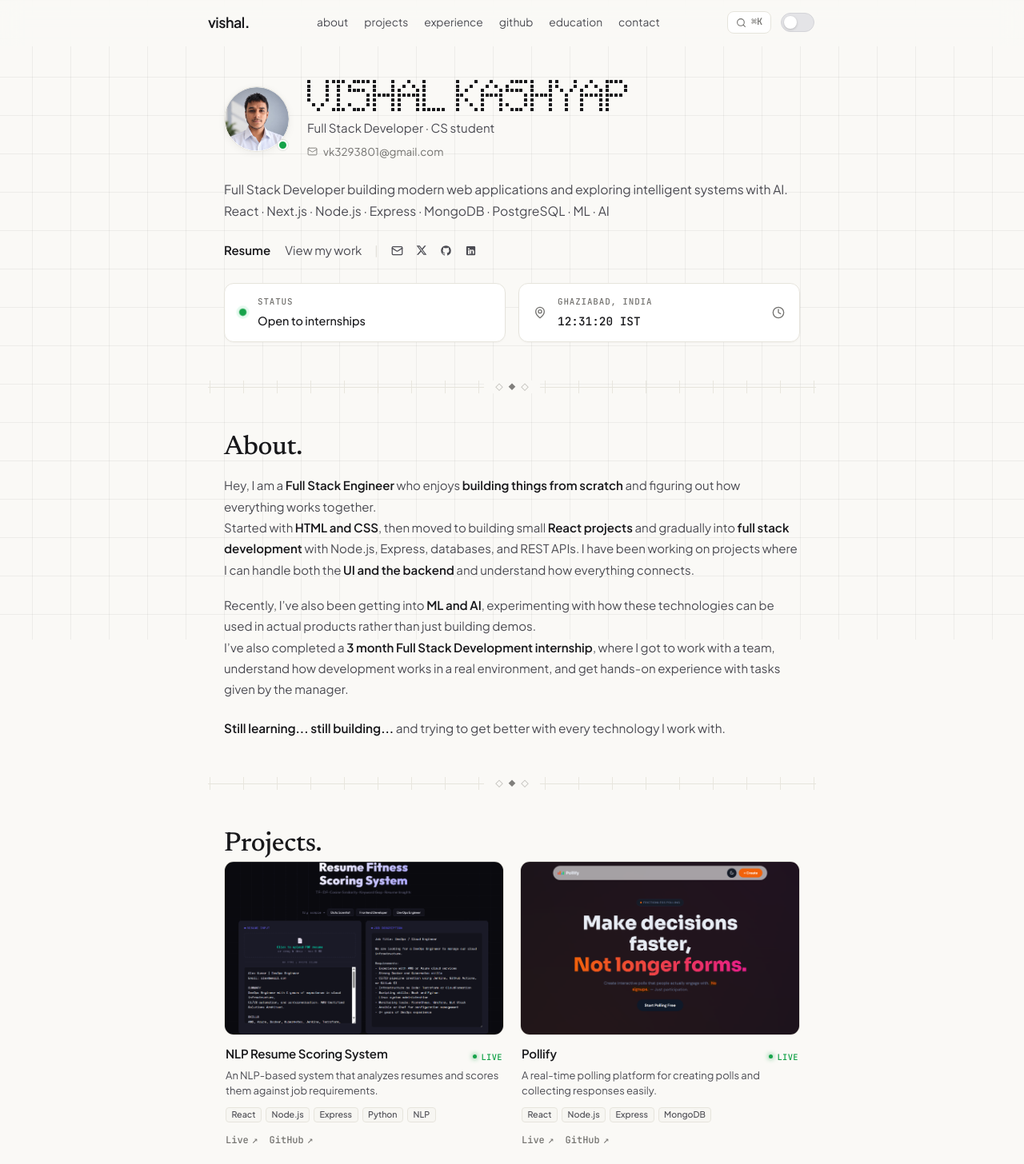
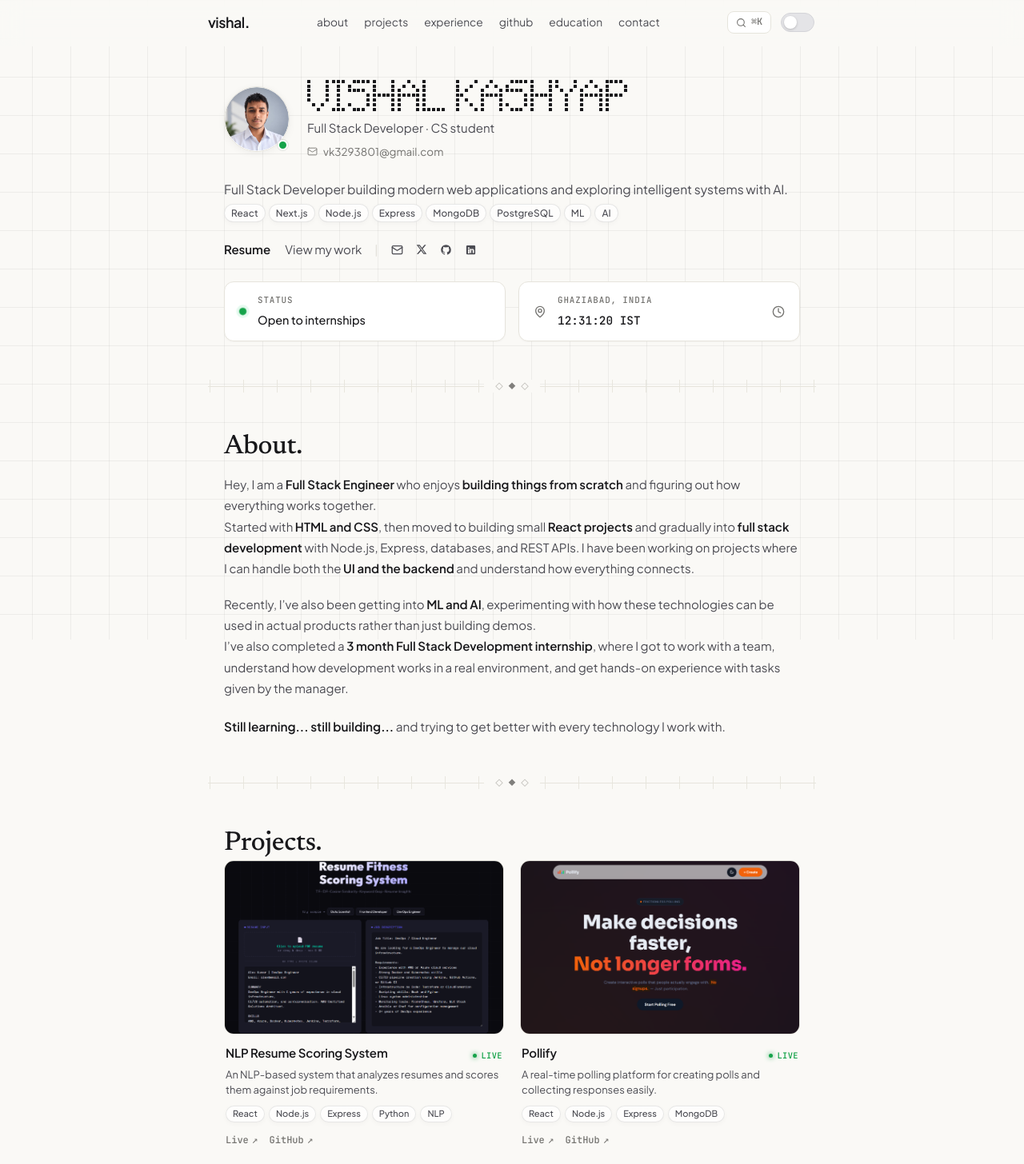
Before and after one commit to Vishal795-knightrider/Vishal_kxportfolio, a React (Vite) app: page / in a window 1280 px wide. Shown: the top 1456 px of the page at 80% size. Built offline with nearby package versions, Linux system fonts and the light colour scheme; no server answers.

Commit message:
enhanced ui using apple glass concept

```diff
--- a/src/components/Hero.tsx
+++ b/src/components/Hero.tsx
@@ -97,18 +97,25 @@ export const Hero: React.FC = () => {
           </div>
         </motion.div>
 
-        {/* Bio Paragraph */}
-        <motion.p
-          className="hero-bio-paragraph"
+        {/* Bio Block with Tech Stack Capsules */}
+        <motion.div
+          className="hero-bio-block"
           variants={{
             hidden: { opacity: 0, y: 12 },
             visible: { opacity: 1, y: 0, transition: { duration: 0.5, ease: [0.22, 1, 0.36, 1] } },
           }}
         >
-        Full Stack Developer building modern web applications and exploring intelligent systems with AI.
-        <br />
-        React · Next.js · Node.js · Express · MongoDB · PostgreSQL · ML · AI
-        </motion.p>
+          <p className="hero-bio-text">
+            Full Stack Developer building modern web applications and exploring intelligent systems with AI.
+          </p>
+          <div className="hero-tech-capsules-row">
+            {['React', 'Next.js', 'Node.js', 'Express', 'MongoDB', 'PostgreSQL', 'ML', 'AI'].map((tech) => (
+              <span key={tech} className="hero-tech-capsule">
+                {tech}
+              </span>
+            ))}
+          </div>
+        </motion.div>
 
         {/* Actions Row: Resume | View my work | Divider | Social icons */}
         <motion.div
--- a/src/components/Skills.tsx
+++ b/src/components/Skills.tsx
@@ -76,7 +76,7 @@ export const Skills: React.FC = () => {
                 hidden: { opacity: 0, y: 8 },
                 visible: { opacity: 1, y: 0, transition: { duration: 0.3 } },
               }}
-              whileHover={{ y: -3, scale: 1.03, transition: { duration: 0.15 } }}
+              whileHover={{ y: -1.5, scale: 1.02, transition: { duration: 0.18, ease: [0.16, 1, 0.3, 1] } }}
               whileTap={{ scale: 0.98 }}
             >
               {renderToolIcon(skill)}
--- a/src/index.css
+++ b/src/index.css
@@ -703,6 +703,74 @@ body.dark .pixel-box-on {
   stroke-width: 1.6;
 }
 
+.hero-bio-block {
+  max-width: 710px;
+  margin-bottom: 22px;
+}
+
+.hero-bio-text {
+  font-size: 0.98rem;
+  line-height: 1.6;
+  color: var(--text-secondary);
+  margin-bottom: 6px;
+}
+
+.hero-tech-capsules-row {
+  display: flex;
+  align-items: center;
+  flex-wrap: wrap;
+  gap: 4px;
+}
+
+.hero-tech-capsule {
+  display: inline-flex;
+  align-items: center;
+  justify-content: center;
+  font-family: var(--sans);
+  font-size: 0.74rem;
+  font-weight: 500;
+  padding: 2.5px 8px;
+  border-radius: var(--radius-full);
+  line-height: 1.35;
+  letter-spacing: 0.01em;
+  transition: all 0.2s cubic-bezier(0.16, 1, 0.3, 1);
+  user-select: none;
+  white-space: nowrap;
+
+  /* Apple frosted glass (Dark mode default) */
+  background: rgba(255, 255, 255, 0.06);
+  border: 1px solid rgba(255, 255, 255, 0.12);
+  backdrop-filter: blur(14px);
+  -webkit-backdrop-filter: blur(14px);
+  box-shadow: 0 2px 6px rgba(0, 0, 0, 0.12), inset 0 1px 0 rgba(255, 255, 255, 0.08);
+  color: var(--text-secondary);
+}
+
+.hero-tech-capsule:hover {
+  background: rgba(255, 255, 255, 0.10);
+  border-color: rgba(255, 255, 255, 0.22);
+  color: var(--text-primary);
+  transform: translateY(-1.5px) scale(1.02);
+  box-shadow: 0 3px 10px rgba(0, 0, 0, 0.2), inset 0 1px 0 rgba(255, 255, 255, 0.15);
+}
+
+body.light .hero-tech-capsule {
+  background: rgba(255, 255, 255, 0.68);
+  border: 1px solid rgba(0, 0, 0, 0.09);
+  backdrop-filter: blur(14px);
+  -webkit-backdrop-filter: blur(14px);
+  box-shadow: 0 2px 6px rgba(0, 0, 0, 0.03), inset 0 1px 0 rgba(255, 255, 255, 0.85);
+  color: var(--text-secondary);
+}
+
+body.light .hero-tech-capsule:hover {
+  background: rgba(255, 255, 255, 0.88);
+  border-color: rgba(0, 0, 0, 0.14);
+  color: var(--text-primary);
+  transform: translateY(-1.5px) scale(1.02);
+  box-shadow: 0 3px 10px rgba(0, 0, 0, 0.06), inset 0 1px 0 rgba(255, 255, 255, 0.95);
+}
+
 .hero-bio-paragraph {
   font-size: 0.98rem;
   line-height: 1.7;
@@ -1243,21 +1311,50 @@ body.light .concept-branch-line::before {
 }
 
 .gallery-tag-pill {
+  display: inline-flex;
+  align-items: center;
   font-family: var(--sans);
-  font-size: 0.67rem;
+  font-size: 0.69rem;
   font-weight: 500;
-  padding: 1.5px 6.5px;
-  border-radius: 4px;
-  background: var(--surface-subtle);
-  border: 1px solid var(--border);
+  padding: 2px 8px;
+  border-radius: var(--radius-full);
+  line-height: 1.35;
+  transition: all 0.2s cubic-bezier(0.16, 1, 0.3, 1);
+  user-select: none;
+  white-space: nowrap;
+
+  /* Apple frosted glass (Dark mode default) */
+  background: rgba(255, 255, 255, 0.06);
+  border: 1px solid rgba(255, 255, 255, 0.12);
+  backdrop-filter: blur(14px);
+  -webkit-backdrop-filter: blur(14px);
+  box-shadow: 0 2px 6px rgba(0, 0, 0, 0.12), inset 0 1px 0 rgba(255, 255, 255, 0.08);
   color: var(--text-secondary);
-  line-height: 1.35;
-}
-
-body.dark .gallery-tag-pill {
-  background: rgba(255, 255, 255, 0.04);
-  border-color: rgba(255, 255, 255, 0.08);
+}
+
+.gallery-tag-pill:hover {
+  background: rgba(255, 255, 255, 0.10);
+  border-color: rgba(255, 255, 255, 0.22);
+  color: var(--text-primary);
+  transform: translateY(-1px) scale(1.02);
+  box-shadow: 0 3px 8px rgba(0, 0, 0, 0.2), inset 0 1px 0 rgba(255, 255, 255, 0.15);
+}
+
+body.light .gallery-tag-pill {
+  background: rgba(255, 255, 255, 0.68);
+  border: 1px solid rgba(0, 0, 0, 0.09);
+  backdrop-filter: blur(14px);
+  -webkit-backdrop-filter: blur(14px);
+  box-shadow: 0 2px 6px rgba(0, 0, 0, 0.03), inset 0 1px 0 rgba(255, 255, 255, 0.85);
   color: var(--text-secondary);
+}
+
+body.light .gallery-tag-pill:hover {
+  background: rgba(255, 255, 255, 0.88);
+  border-color: rgba(0, 0, 0, 0.14);
+  color: var(--text-primary);
+  transform: translateY(-1px) scale(1.02);
+  box-shadow: 0 3px 8px rgba(0, 0, 0, 0.06), inset 0 1px 0 rgba(255, 255, 255, 0.95);
 }
 
 /* Action Links: Live ↗ and GitHub ↗ */
@@ -1703,17 +1800,39 @@ body.light .exp-project-link:hover {
   align-items: center;
   gap: 8px;
   padding: 6px 13px;
-  background: var(--surface);
-  border: 1px solid var(--border);
   border-radius: var(--radius-full);
-  transition: all 0.15s ease;
   user-select: none;
+  cursor: default;
+  transition: all 0.2s cubic-bezier(0.16, 1, 0.3, 1);
+
+  /* Apple frosted glass (Dark mode default) */
+  background: rgba(255, 255, 255, 0.06);
+  border: 1px solid rgba(255, 255, 255, 0.12);
+  backdrop-filter: blur(14px);
+  -webkit-backdrop-filter: blur(14px);
+  box-shadow: 0 2px 8px rgba(0, 0, 0, 0.15), inset 0 1px 0 rgba(255, 255, 255, 0.09);
+  color: var(--text-primary);
 }
 
 .skill-pill-card:hover {
-  border-color: var(--border-hover);
-  transform: translateY(-1px);
-  box-shadow: var(--shadow-sm);
+  background: rgba(255, 255, 255, 0.10);
+  border-color: rgba(255, 255, 255, 0.22);
+  box-shadow: 0 4px 12px rgba(0, 0, 0, 0.25), inset 0 1px 0 rgba(255, 255, 255, 0.16);
+}
+
+body.light .skill-pill-card {
+  background: rgba(255, 255, 255, 0.68);
+  border: 1px solid rgba(0, 0, 0, 0.09);
+  backdrop-filter: blur(14px);
+  -webkit-backdrop-filter: blur(14px);
+  box-shadow: 0 2px 8px rgba(0, 0, 0, 0.03), inset 0 1px 0 rgba(255, 255, 255, 0.85);
+  color: var(--text-primary);
+}
+
+body.light .skill-pill-card:hover {
+  background: rgba(255, 255, 255, 0.88);
+  border-color: rgba(0, 0, 0, 0.14);
+  box-shadow: 0 4px 12px rgba(0, 0, 0, 0.06), inset 0 1px 0 rgba(255, 255, 255, 0.95);
 }
 
 .tool-icon-img {
@@ -2209,21 +2328,46 @@ body.dark .contact-pill-animated:hover {
   display: inline-flex;
   align-items: center;
   gap: 6px;
-  background: transparent;
-  border: none;
-  padding: 2px 6px;
-  border-radius: var(--radius-sm);
+  padding: 4px 12px;
+  border-radius: var(--radius-full);
   color: var(--text-muted);
   cursor: pointer;
   outline: none;
   font-family: var(--mono);
   font-size: 0.82rem;
-  transition: color 0.15s ease, background-color 0.15s ease;
+  transition: all 0.2s cubic-bezier(0.16, 1, 0.3, 1);
+
+  /* Apple frosted glass (Dark mode default) */
+  background: rgba(255, 255, 255, 0.06);
+  border: 1px solid rgba(255, 255, 255, 0.12);
+  backdrop-filter: blur(14px);
+  -webkit-backdrop-filter: blur(14px);
+  box-shadow: 0 2px 8px rgba(0, 0, 0, 0.15), inset 0 1px 0 rgba(255, 255, 255, 0.09);
 }
 
 .footer-visitor-clean-btn:hover {
   color: var(--text-primary);
-  background: var(--surface-subtle);
+  background: rgba(255, 255, 255, 0.10);
+  border-color: rgba(255, 255, 255, 0.22);
+  transform: translateY(-1.5px) scale(1.02);
+  box-shadow: 0 4px 12px rgba(0, 0, 0, 0.25), inset 0 1px 0 rgba(255, 255, 255, 0.16);
+}
+
+body.light .footer-visitor-clean-btn {
+  background: rgba(255, 255, 255, 0.68);
+  border: 1px solid rgba(0, 0, 0, 0.09);
+  backdrop-filter: blur(14px);
+  -webkit-backdrop-filter: blur(14px);
+  box-shadow: 0 2px 8px rgba(0, 0, 0, 0.03), inset 0 1px 0 rgba(255, 255, 255, 0.85);
+  color: var(--text-muted);
+}
+
+body.light .footer-visitor-clean-btn:hover {
+  color: var(--text-primary);
+  background: rgba(255, 255, 255, 0.88);
+  border-color: rgba(0, 0, 0, 0.14);
+  transform: translateY(-1.5px) scale(1.02);
+  box-shadow: 0 4px 12px rgba(0, 0, 0, 0.06), inset 0 1px 0 rgba(255, 255, 255, 0.95);
 }
 
 .footer-visitor-clean-label {
@@ -2672,6 +2816,28 @@ body.dark .contact-pill-animated:hover {
     gap: 14px;
   }
 
+  .hero-bio-block {
+    width: 100%;
+    margin-bottom: 20px;
+  }
+
+  .hero-bio-text {
+    font-size: 0.92rem;
+    line-height: 1.65;
+    margin-bottom: 6px;
+  }
+
+  .hero-tech-capsules-row {
+    flex-wrap: wrap;
+    justify-content: flex-start;
+    gap: 4px;
+  }
+
+  .hero-tech-capsule {
+    font-size: 0.7rem;
+    padding: 2px 6px;
+  }
+
   .hero-bio-paragraph {
     font-size: 0.92rem;
     line-height: 1.65;
```
Also changed, not shown: 1 other file (tests, documents, lock files or other folders).
